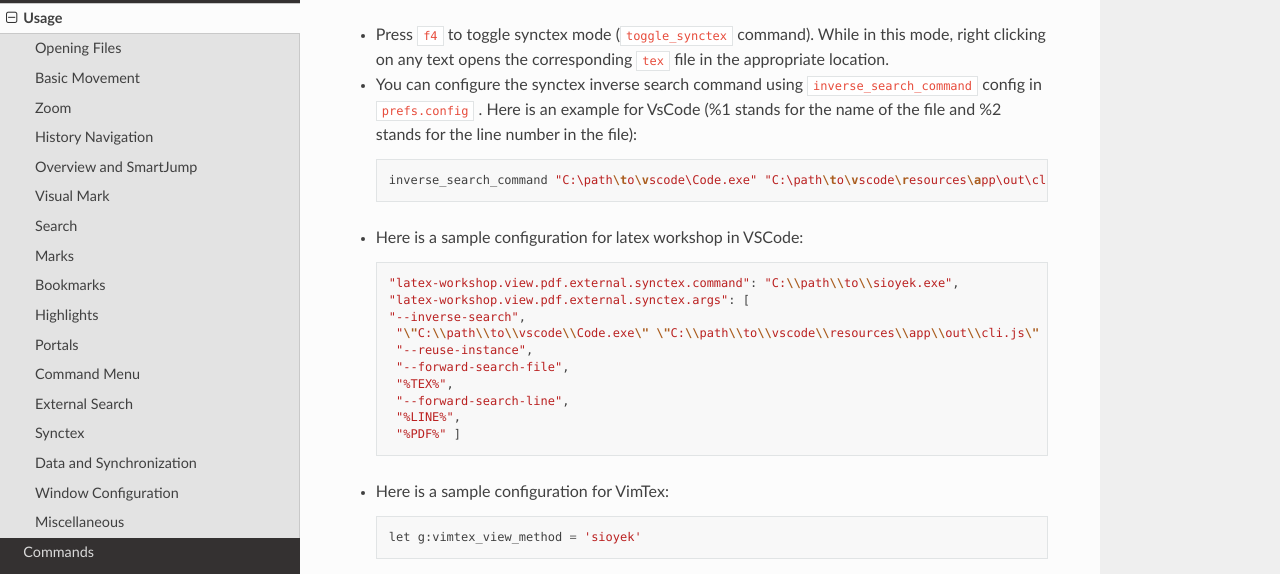
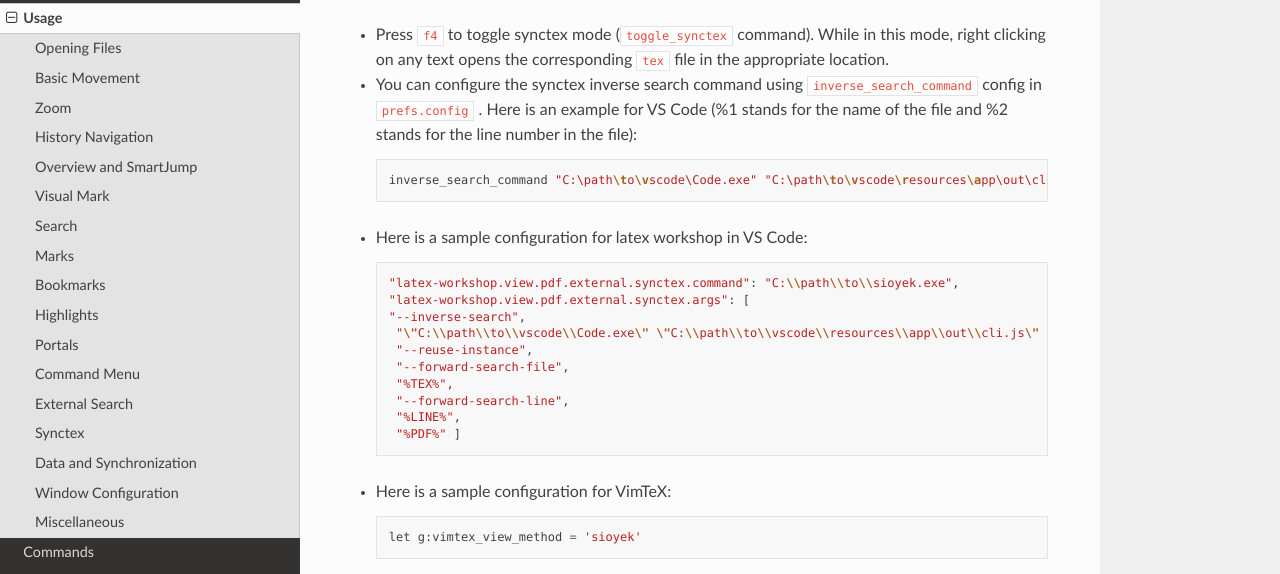
Before and after one commit to ahrm/sioyek-documentation, a Sphinx documentation site: the page built from docs/source/usage.rst, in a window 1280 px wide and 900 px high, scrolled down 7751 px. Shown: the part 158-732 px from the top of the window. Built offline with Sphinx 7.4.7 and the Read the Docs theme 2.0.0, drawn with Linux system fonts in a browser that asks for light colours.

Commit message:
Use official spelling/capitalization for VimTeX and VS Code

```diff
--- a/docs/source/usage.rst
+++ b/docs/source/usage.rst
@@ -182,11 +182,11 @@ External Search
 Synctex
 ^^^^^^^
 - Press :code:`f4` to toggle synctex mode (:code:`toggle_synctex` command). While in this mode, right clicking on any text opens the corresponding :code:`tex` file in the appropriate location.
-- You can configure the synctex inverse search command using :code:`inverse_search_command` config in :code:`prefs.config` . Here is an example for VsCode (%1 stands for the name of the file and %2 stands for the line number in the file)::
+- You can configure the synctex inverse search command using :code:`inverse_search_command` config in :code:`prefs.config` . Here is an example for VS Code (%1 stands for the name of the file and %2 stands for the line number in the file)::
 
       inverse_search_command "C:\path\to\vscode\Code.exe" "C:\path\to\vscode\resources\app\out\cli.js" --ms-enable-electron-run-as-node -r -g "%1:%2"
 
-- Here is a sample configuration for latex workshop in VSCode::
+- Here is a sample configuration for latex workshop in VS Code::
 
    "latex-workshop.view.pdf.external.synctex.command": "C:\\path\\to\\sioyek.exe",
    "latex-workshop.view.pdf.external.synctex.args": [
@@ -199,7 +199,7 @@ Synctex
     "%LINE%",
     "%PDF%" ]
 
-- Here is a sample configuration for VimTex::
+- Here is a sample configuration for VimTeX::
 
    let g:vimtex_view_method = 'sioyek'
 
```
